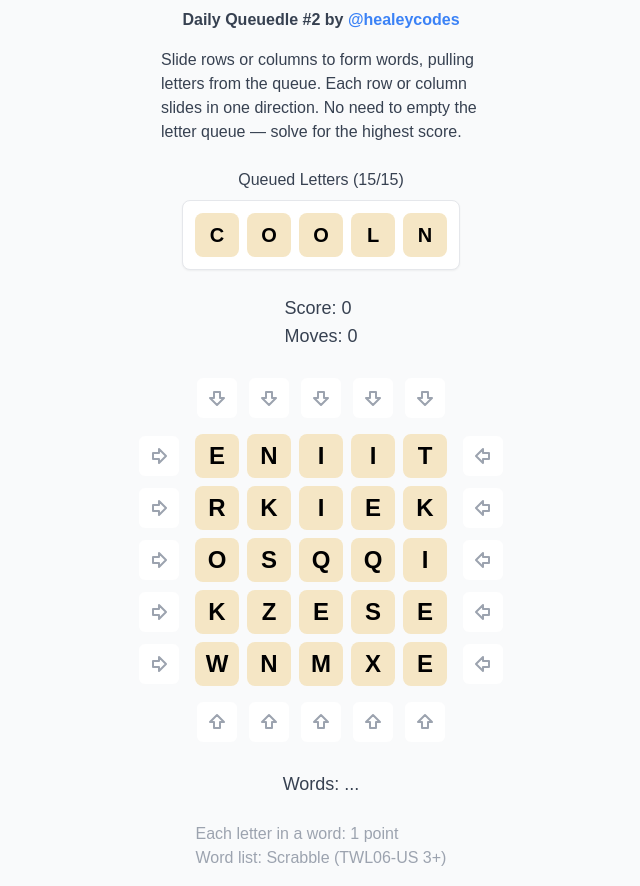
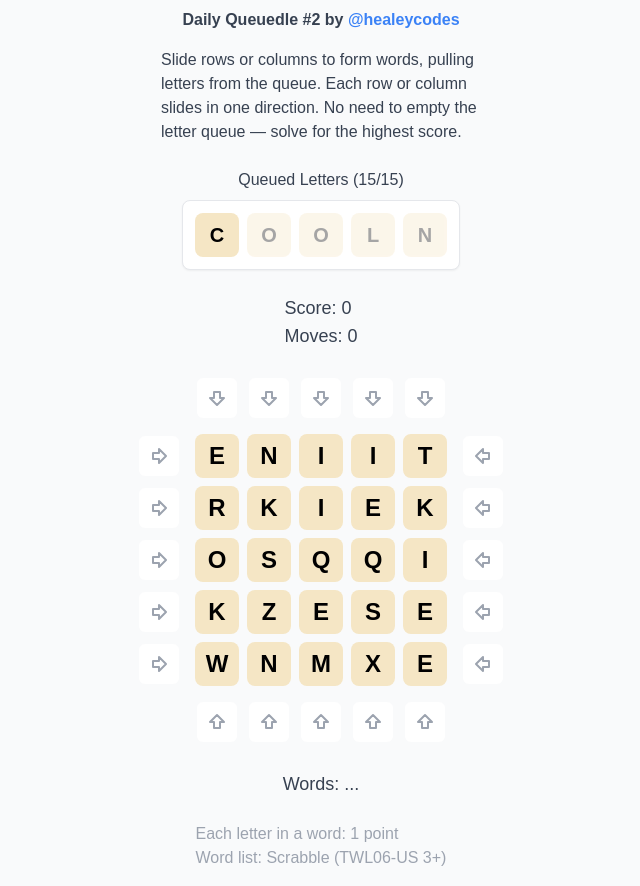
Before and after one commit to healeycodes/queuedle, a Next.js app: page / in a window 1280 px wide. Shown: the whole page, without its empty margins (319-959 px from the left). Built offline with nearby package versions, Linux system fonts and the light colour scheme.

Commit message:
fix queue opacity

```diff
--- a/app/components/QueueDisplay.tsx
+++ b/app/components/QueueDisplay.tsx
@@ -16,14 +16,14 @@ export default function QueueDisplay({ queue, totalLetters, isLoading = false }:
               <motion.div
                 key={index}
                 initial={{ scale: 0.7, opacity: 0 }}
-                animate={{ scale: 1, opacity: 1 }}
+                animate={{ scale: 1, opacity: index > 0 ? 0.35 : 1 }}
                 transition={{ type: 'spring', stiffness: 400, damping: 22, delay: 0.05 * index }}
                 className={`
                   w-11 h-11 flex items-center justify-center
                   bg-[#f5e6c5] rounded-lg
                   text-xl font-bold
                   transition-opacity duration-200
-                  ${index > 0 ? 'opacity-50' : ''}
+                  ${index > 0 ? 'opacity-35' : ''}
                 `}
               >
                 {/* blank tile for loading */}
@@ -35,14 +35,14 @@ export default function QueueDisplay({ queue, totalLetters, isLoading = false }:
                   <motion.div
                     key={index}
                     initial={{ scale: 0.7, opacity: 0 }}
-                    animate={{ scale: 1, opacity: 1 }}
+                    animate={{ scale: 1, opacity: index > 0 ? 0.35 : 1 }}
                     transition={{ type: 'spring', stiffness: 400, damping: 22, delay: 0.05 * index }}
                     className={`
                       w-11 h-11 flex items-center justify-center
                       bg-[#f5e6c5] rounded-lg
                       text-xl font-bold
                       transition-opacity duration-200
-                      ${index > 0 ? 'opacity-50' : ''}
+                      ${index > 0 ? 'opacity-35' : ''}
                     `}
                   >
                     {letter.toUpperCase()}
```
